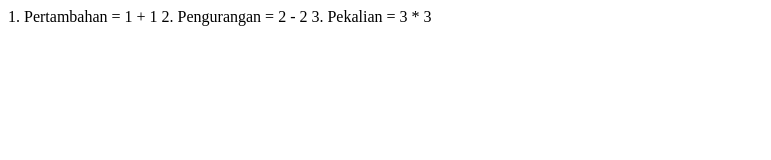
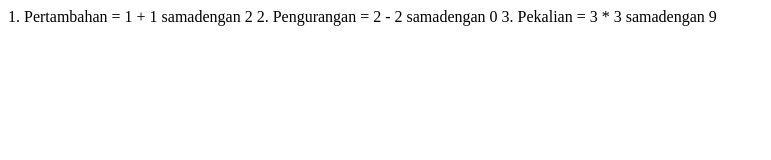
Before and after one commit to muhammadsyafrizalnoor/practice, a plain HTML site: page index.html in a window 1280 px wide. Shown: the whole page, without its empty margins (0-771 px from the left). Drawn offline with Linux system fonts and the light colour scheme.

Commit message:
detail calculation and push to new branch

```diff
--- a/index.html
+++ b/index.html
@@ -7,8 +7,8 @@
     <title>Document</title>
 </head>
 <body>
-    1. Pertambahan = 1 + 1
-    2. Pengurangan = 2 - 2
-    3. Pekalian = 3 * 3
+    1. Pertambahan = 1 + 1 samadengan 2
+    2. Pengurangan = 2 - 2 samadengan 0
+    3. Pekalian = 3 * 3 samadengan 9
 </body>
 </html>
```
